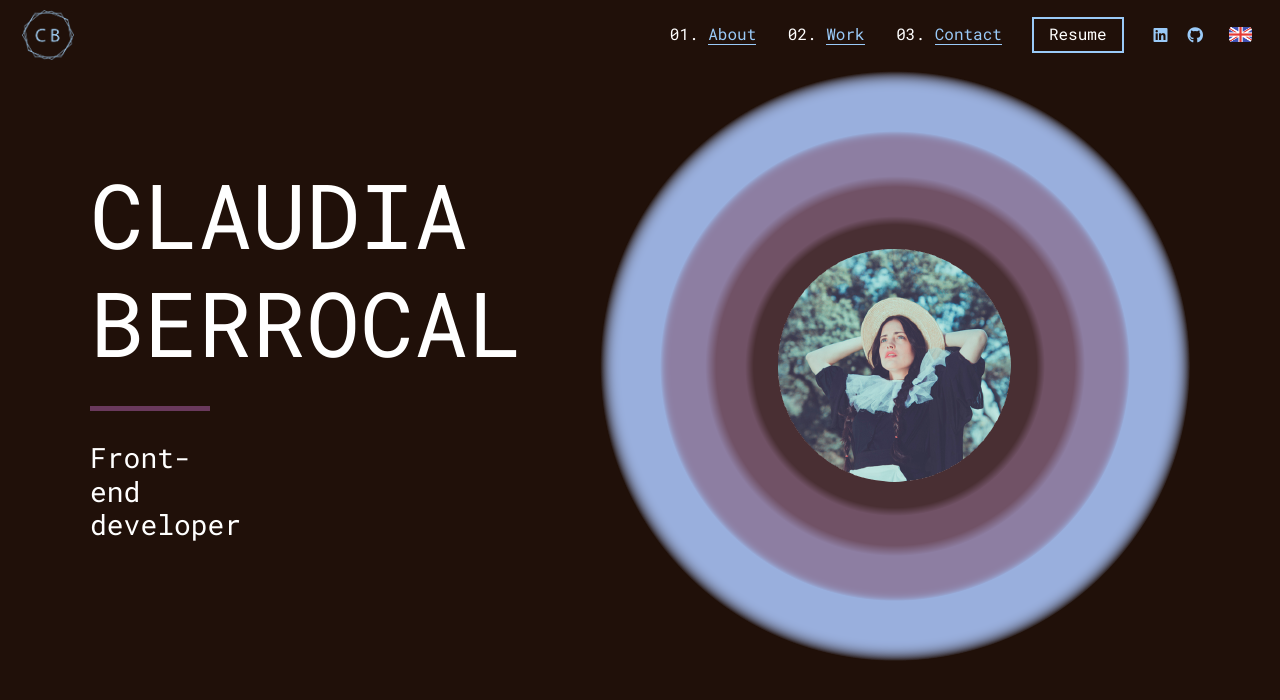
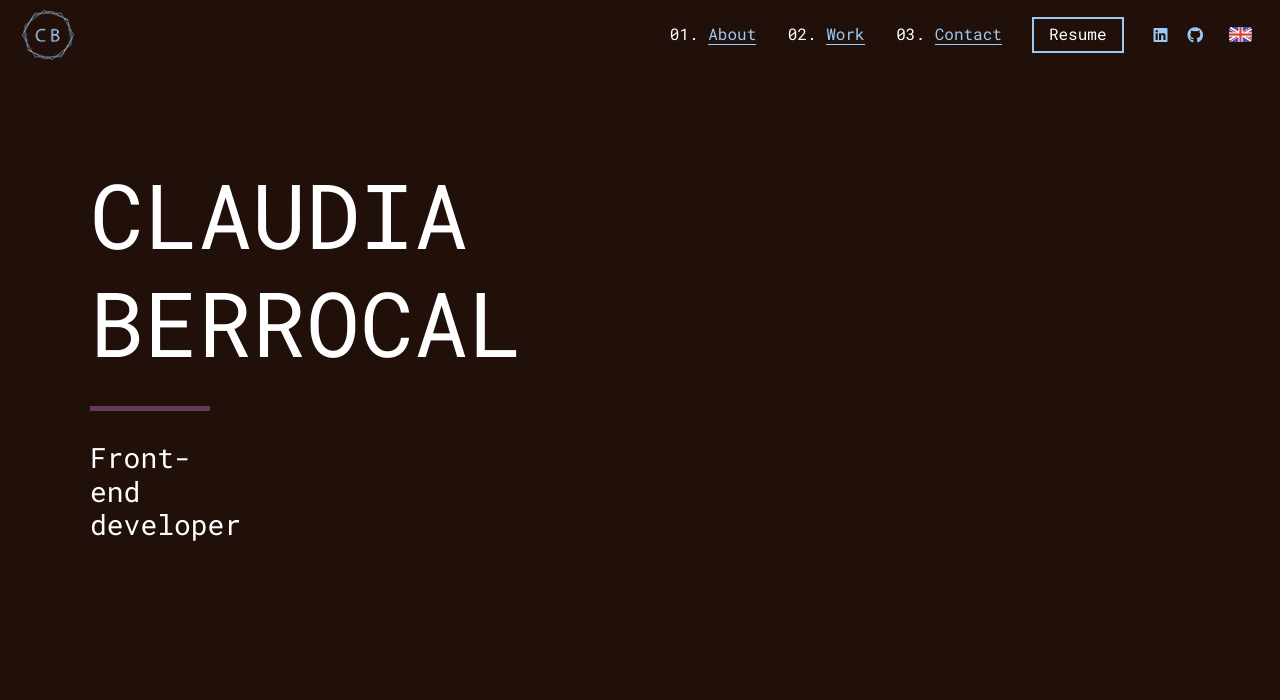
Before and after one commit to claudiabg-c/my-dev-portfolio, an Angular app: page /#/en/home in a window 1280 px wide. Shown: the top 700 px of the page. Built offline with nearby package versions, Linux system fonts and the light colour scheme.

Commit message:
Update header image

```diff
--- a/src/app/components/header/header.component.html
+++ b/src/app/components/header/header.component.html
@@ -4,6 +4,6 @@
         <h3 class="job">{{dataLang.job}}</h3>
     </section>
     <section class="header-img">
-        <img class="header-picture" src="../../../assets/ui/images/claudias_home_picture.png" alt="{{dataLang.header_picture}}">
+        <img class="header-picture" src="../../../assets/ui/images/header_picture.svg" alt="{{dataLang.header_picture}}">
     </section>
 </header>
```
Also changed, not shown: src/assets/ui/images/claudias_home_picture.png (deleted), src/assets/ui/images/header_picture.svg (added).
